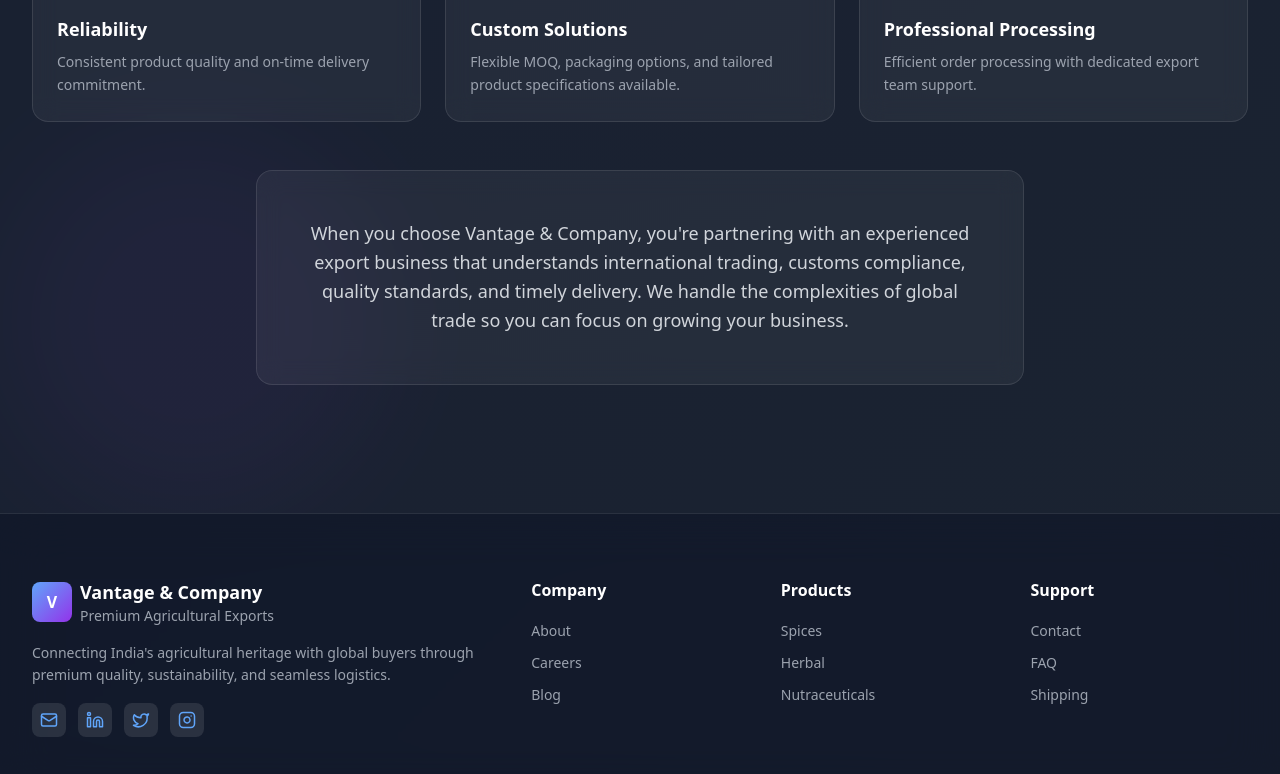
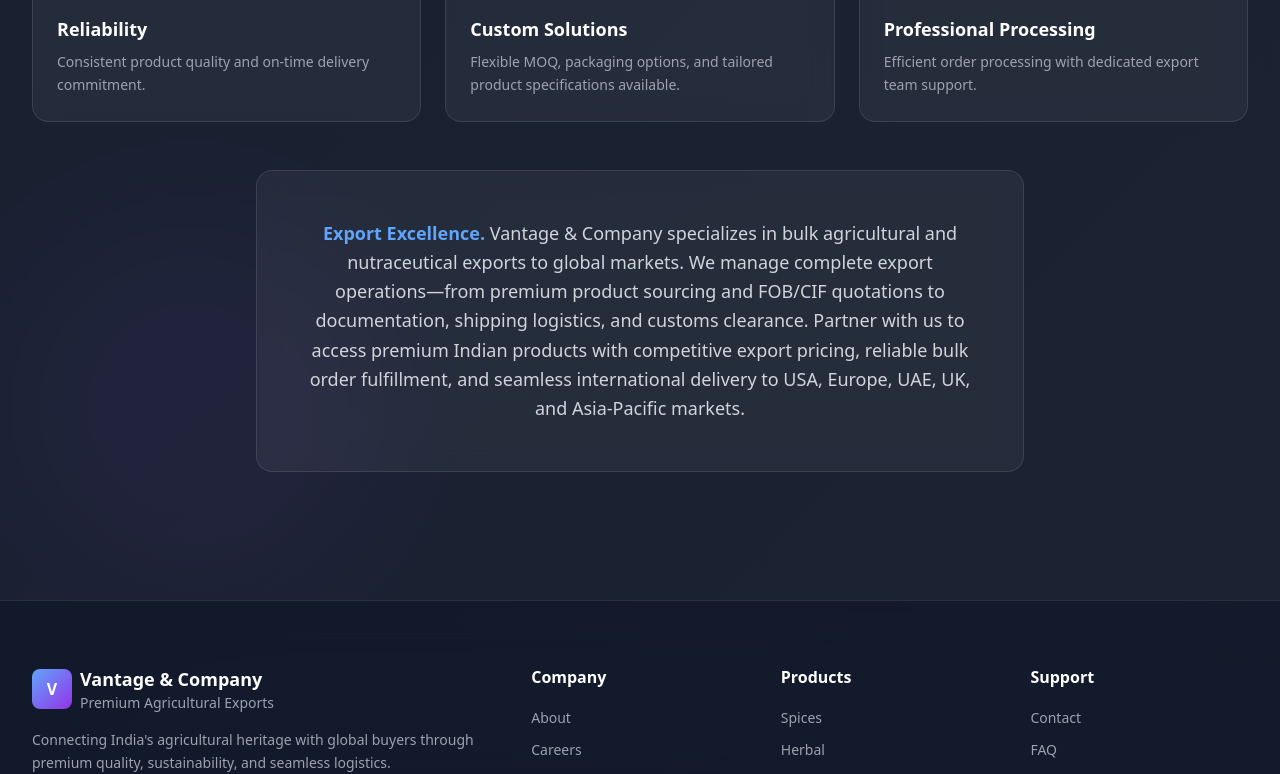
Before and after one commit to avishukla3007/Export, a React (Vite) app: page / in a window 1280 px wide. Shown: the part 3677-4451 px from the top of the page. Built offline with nearby package versions, Linux system fonts and the light colour scheme.

Commit message:
Update company message to focus on export business, bulk orders, and international logistics

```diff
--- a/src/sections/CompanyInfoSection.tsx
+++ b/src/sections/CompanyInfoSection.tsx
@@ -117,7 +117,7 @@
           className="glass-effect p-8 md:p-12 rounded-2xl max-w-3xl mx-auto text-center"
         >
           <p className="text-gray-300 text-lg leading-relaxed">
-            When you choose Vantage & Company, you're partnering with an experienced export business that understands international trading, customs compliance, quality standards, and timely delivery. We handle the complexities of global trade so you can focus on growing your business.
+            <span className="text-blue-400 font-semibold">Export Excellence.</span> Vantage & Company specializes in bulk agricultural and nutraceutical exports to global markets. We manage complete export operations—from premium product sourcing and FOB/CIF quotations to documentation, shipping logistics, and customs clearance. Partner with us to access premium Indian products with competitive export pricing, reliable bulk order fulfillment, and seamless international delivery to USA, Europe, UAE, UK, and Asia-Pacific markets.
           </p>
         </motion.div>
       </div>
```
